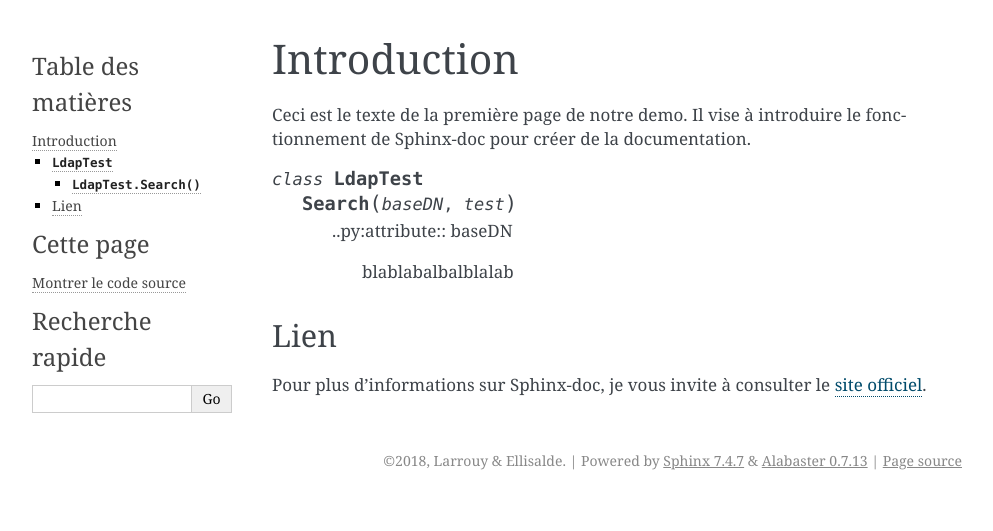
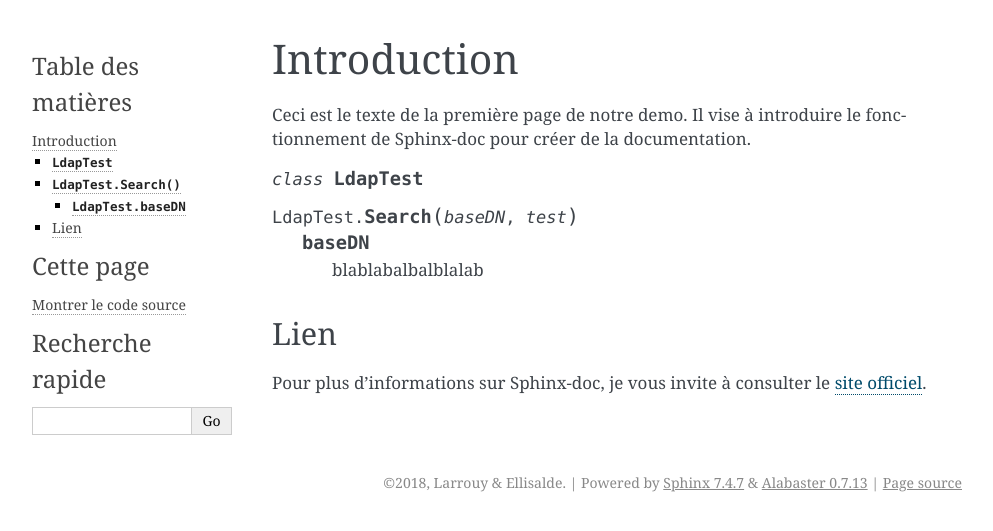
Before and after one commit to soldatroket/ProjetHacking, a Sphinx documentation site: the page built from Documentation/autoDoc.rst, in a window 1280 px wide. Shown: the top 531 px of the page, without its empty margins (148-1141 px from the left). Built offline with Sphinx 7.4.7, drawn with Linux system fonts in a browser that asks for light colours.

Commit message:
Update autoDoc.rst

```diff
--- a/Documentation/autoDoc.rst
+++ b/Documentation/autoDoc.rst
@@ -10,9 +10,9 @@ Ceci est le texte de la première page de notre demo. Il vise \
 
 .. py:class:: LdapTest
 
-   .. py:method:: Search(baseDN, test)
+.. py:method:: LdapTest.Search(baseDN, test)
 
-      ..py:attribute:: baseDN
+      .. py:attribute:: baseDN
 
         blablabalbalblalab
 
```
